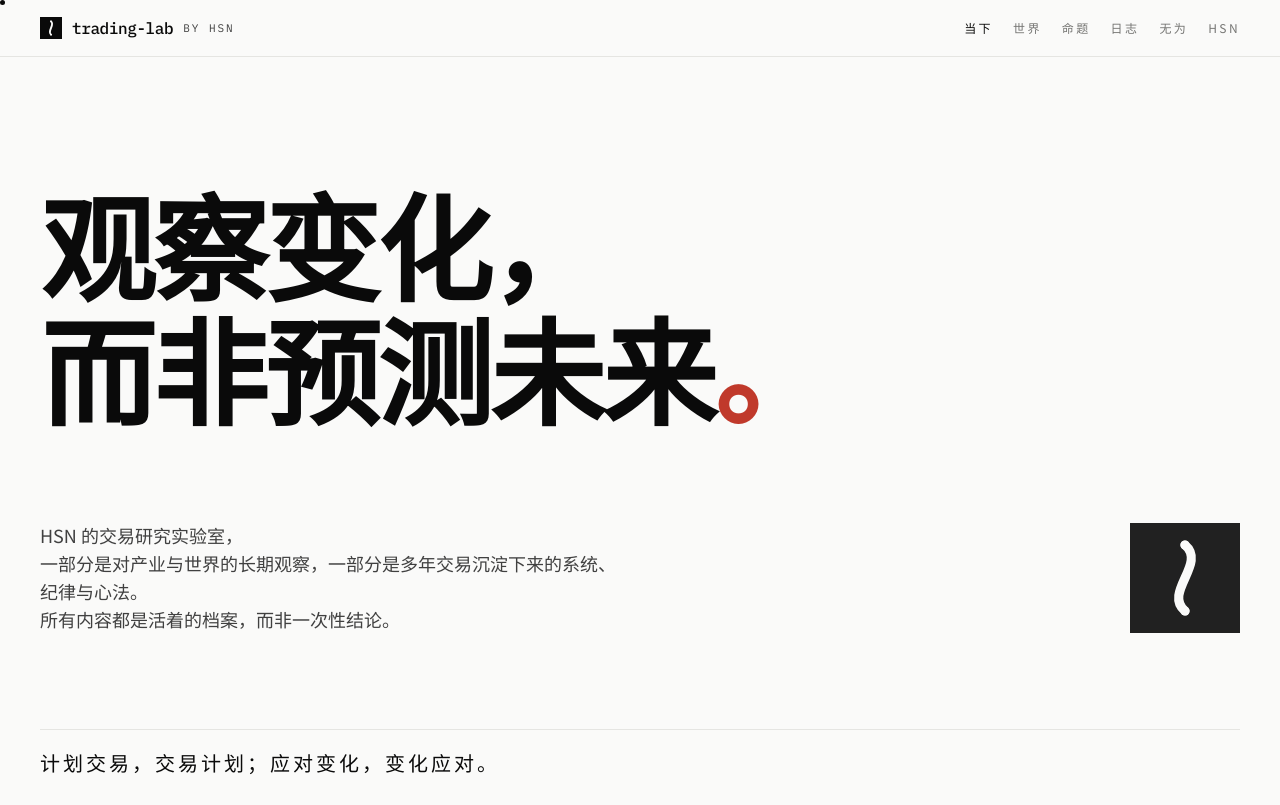
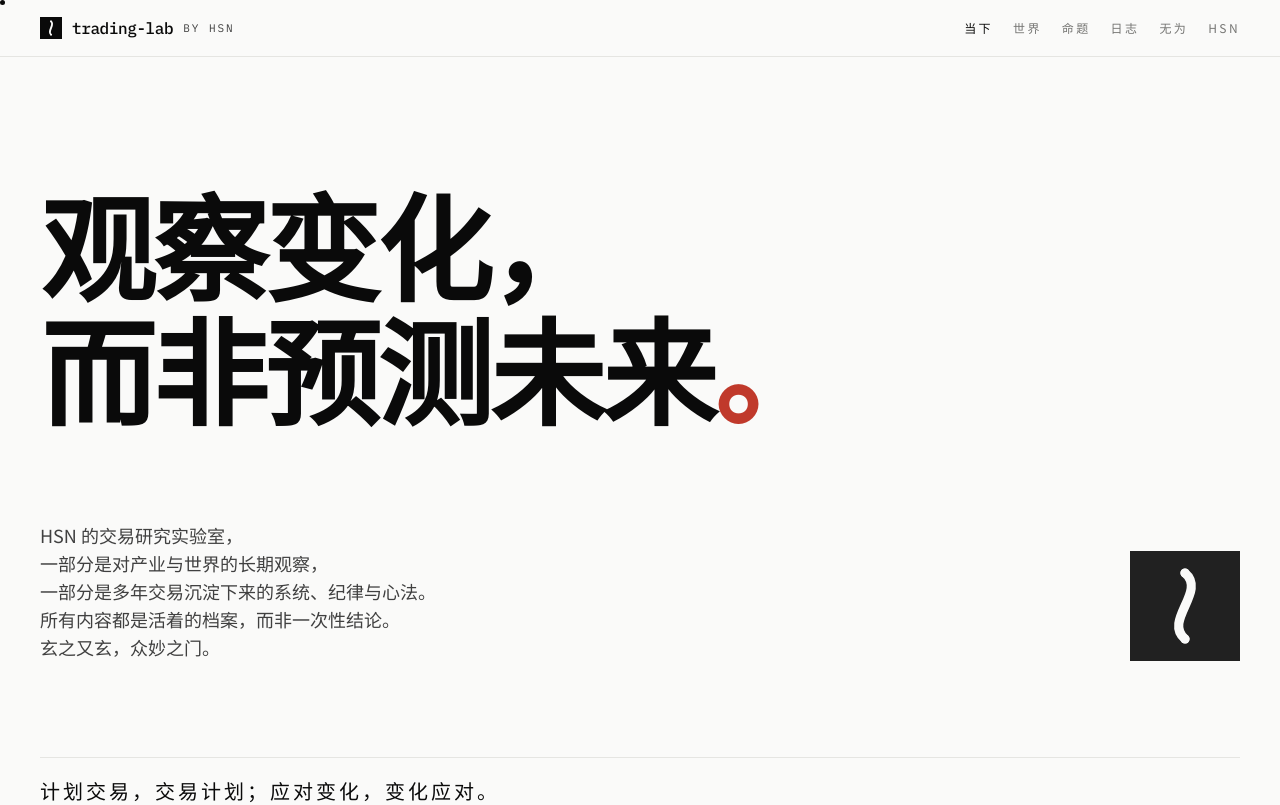
Before and after one commit to N0SH27/tradinglab, a React (Vite) app in the folder app/: page / in a window 1280 px wide. Shown: the top 805 px of the page. Built offline with nearby package versions, Linux system fonts and the light colour scheme.

Commit message:
content(v2): homepage manifesto five-line layout + laozi line; trim evolution point
- site.ts: description split into five lines, closing with 玄之又玄，众妙之门
- system.ts: drop 全职交易四年 prefix from evolution point

Verified: check 229/229, build pass.

```diff
--- a/app/src/data/domains/site.ts
+++ b/app/src/data/domains/site.ts
@@ -11,8 +11,10 @@ export const SITE = {
   subtitle: '观察变化，而非预测未来。',
   description: [
     'HSN 的交易研究实验室，',
-    '一部分是对产业与世界的长期观察，一部分是多年交易沉淀下来的系统、纪律与心法。',
+    '一部分是对产业与世界的长期观察，',
+    '一部分是多年交易沉淀下来的系统、纪律与心法。',
     '所有内容都是活着的档案，而非一次性结论。',
+    '玄之又玄，众妙之门。',
   ],
   disclaimer:
     '本站全部内容为 HSN 的个人研究笔记与交易记录，不构成任何投资建议。研究的价值在于迭代，而非结论。',
--- a/app/src/data/domains/system.ts
+++ b/app/src/data/domains/system.ts
@@ -36,7 +36,7 @@ export const SYSTEM_EVOLUTION = [
     points: [
       '跳出预判涨跌的困境：单子只要符合系统规则就执行，与情绪、新闻、消息、政策通通无关。',
       '快乐来源于对系统的严格执行，而非单笔盈利——每个操作的当下都是确定的、正确的。',
-      '全职交易四年，市场没有吞噬我。能做好交易的人，也一定能把交易放下。',
+      '市场没有吞噬我。能做好交易的人，也一定能把交易放下。',
     ],
   },
   {
```
